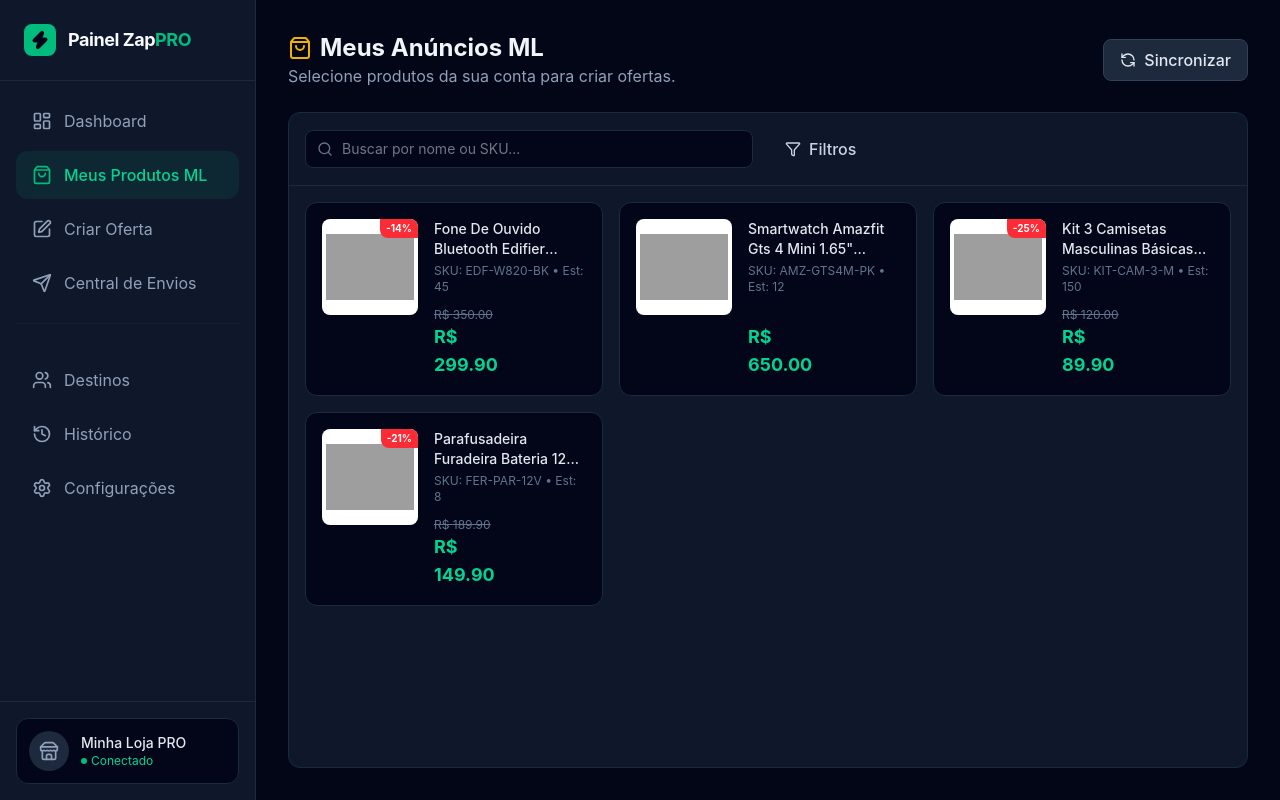
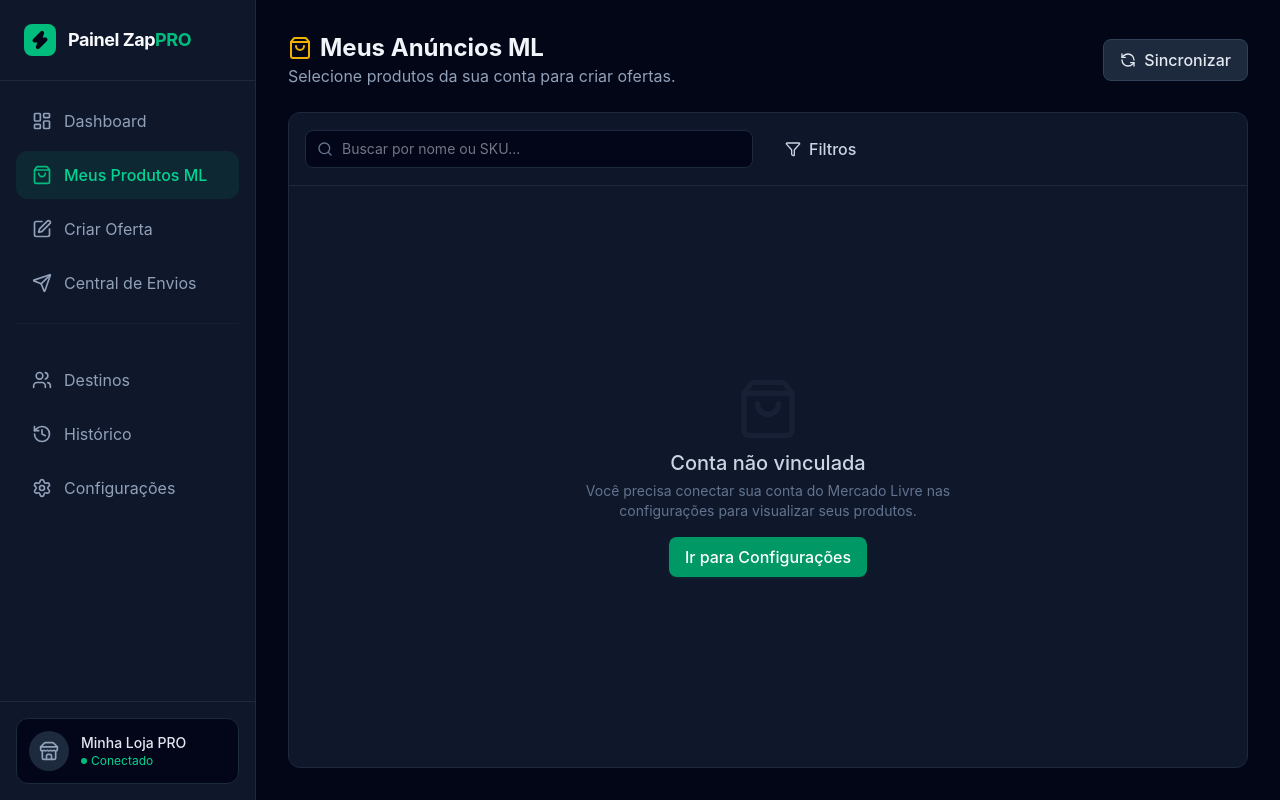
Before and after one commit to kleberrsanzony/torres-bot-gemini, a React (Vite) app: page / in a window 1280 px wide. Both pictures are taken after a click on the button "Meus Produtos ML". Built offline with nearby package versions, Linux system fonts and the light colour scheme; grey boxes are pictures that could not be loaded.

Commit message:
Fix state overwrite during ML callback and automate product sync

```diff
--- a/src/context/AppContext.jsx
+++ b/src/context/AppContext.jsx
@@ -37,7 +37,22 @@
     case 'ADD_HISTORY': return { ...state, history: [action.payload, ...state.history] };
     case 'SHOW_TOAST': return { ...state, toast: action.payload };
     case 'HIDE_TOAST': return { ...state, toast: null };
-    case 'UPDATE_SETTINGS': return { ...state, settings: { ...state.settings, ...action.payload } };
+    case 'UPDATE_SETTINGS':
+      return {
+        ...state,
+        settings: {
+          ...state.settings,
+          ...action.payload,
+          mercadolivre: {
+            ...state.settings.mercadolivre,
+            ...(action.payload.mercadolivre || {})
+          },
+          evolution: {
+            ...state.settings.evolution,
+            ...(action.payload.evolution || {})
+          }
+        }
+      };
     default: return state;
   }
 }
--- a/src/views/MLCallbackView.jsx
+++ b/src/views/MLCallbackView.jsx
@@ -19,6 +19,7 @@
         payload: {
           mercadolivre: {
             authCode: code,
+            isConnected: true,
             connectedAt: new Date().toISOString()
           }
         }
--- a/src/views/MLProductsView.jsx
+++ b/src/views/MLProductsView.jsx
@@ -9,12 +9,13 @@
   const { state, dispatch } = useAppContext();
   const [loading, setLoading] = useState(false);
   const [searchTerm, setSearchTerm] = useState('');
+  const isConnected = state.settings.mercadolivre.isConnected;
 
   useEffect(() => {
-    if (state.products.length === 0) {
+    if (isConnected && state.products.length === 0) {
       loadProducts();
     }
-  }, []);
+  }, [isConnected]);
 
   const loadProducts = async () => {
     setLoading(true);
@@ -72,6 +73,15 @@
               <RefreshCcw className="w-8 h-8 animate-spin text-emerald-500" />
               <p>Buscando seus anúncios no Mercado Livre...</p>
             </div>
+          ) : !isConnected ? (
+            <div className="flex flex-col items-center justify-center h-full text-slate-500 space-y-4 text-center px-4">
+              <ShoppingBag className="w-16 h-16 opacity-10 mb-2" />
+              <div className="space-y-1">
+                <p className="text-xl font-medium text-slate-300">Conta não vinculada</p>
+                <p className="text-sm max-w-sm">Você precisa conectar sua conta do Mercado Livre nas configurações para visualizar seus produtos.</p>
+              </div>
+              <Button onClick={() => dispatch({ type: 'SET_VIEW', payload: 'settings' })} variant="primary">Ir para Configurações</Button>
+            </div>
           ) : filtered.length === 0 ? (
             <div className="flex flex-col items-center justify-center h-full text-slate-500">
               <ShoppingBag className="w-12 h-12 opacity-20 mb-3" />
```
